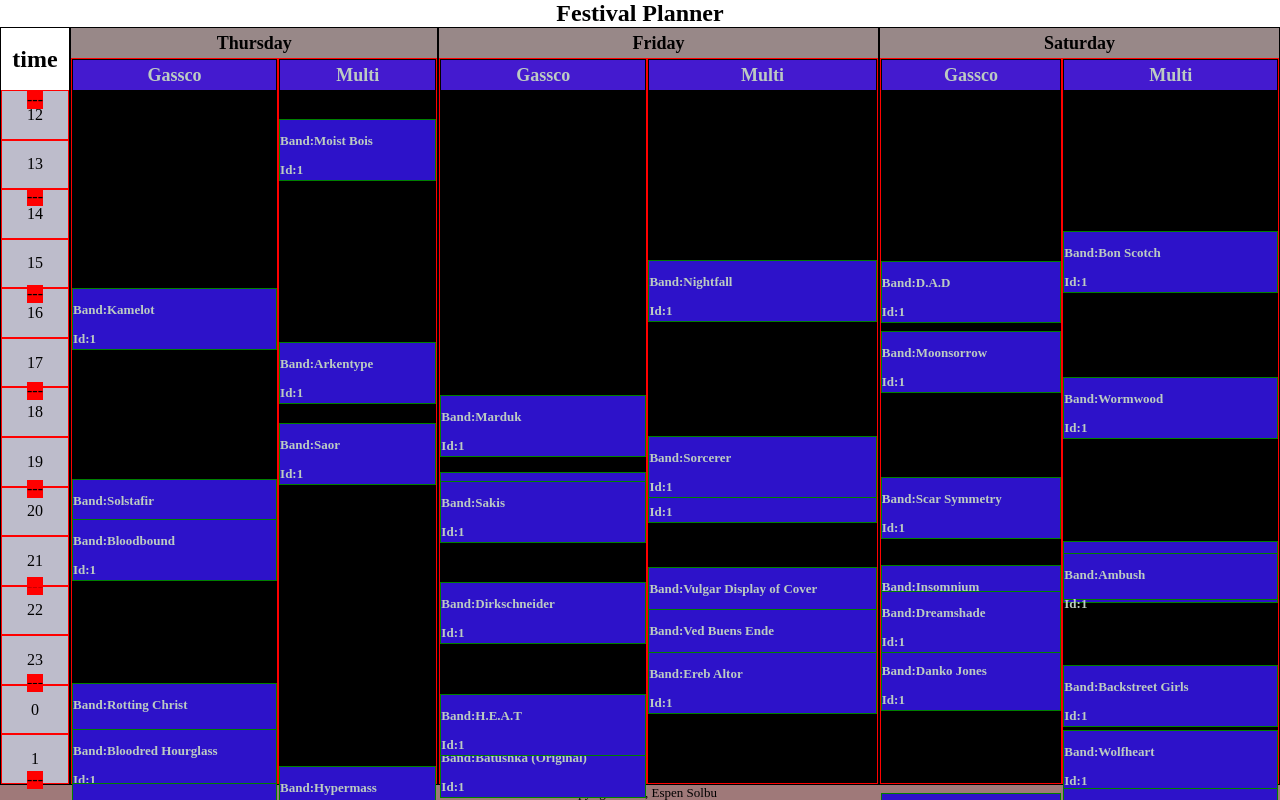
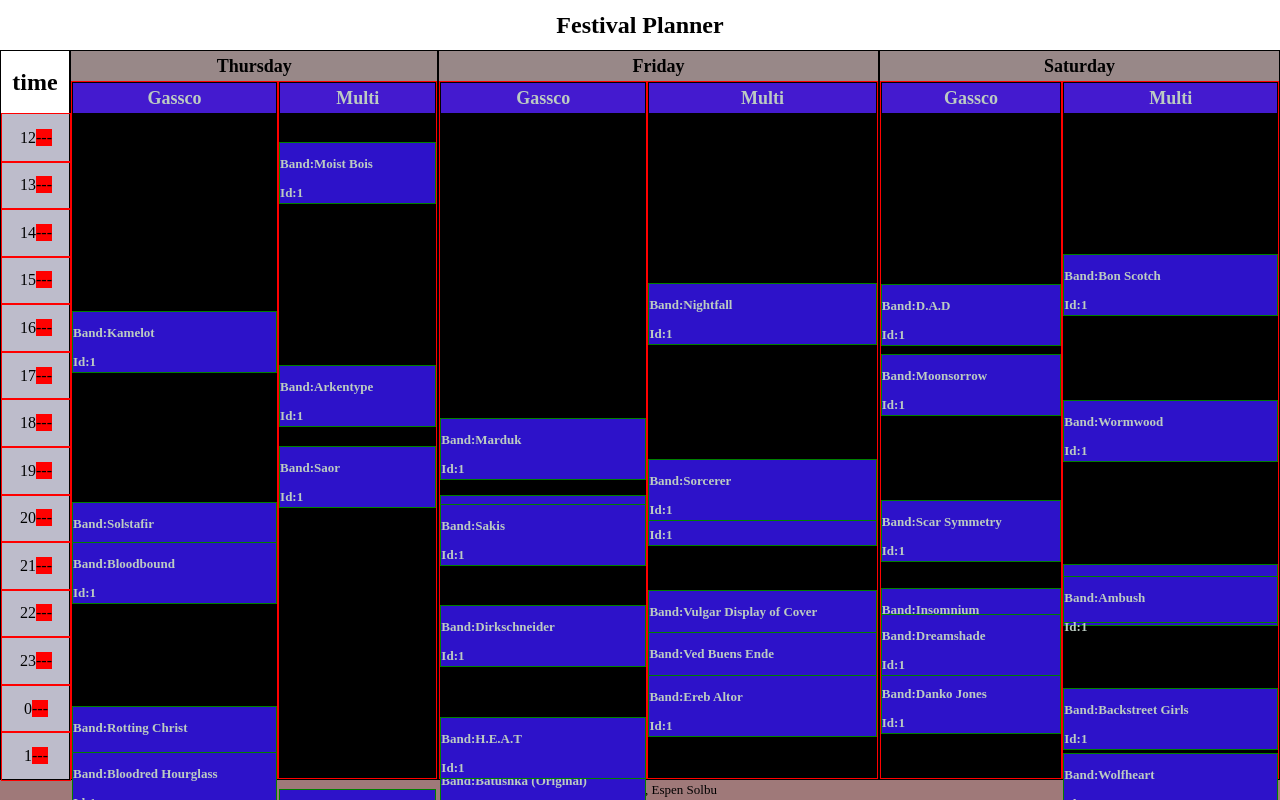
Before and after one commit to takilara/festival_planner, an Angular app: page / in a window 1280 px wide. Shown: the top 800 px of the page. Built offline with nearby package versions, Linux system fonts and the light colour scheme.

Commit message:
little bit more work on dynamic markers

```diff
--- a/src/app/hour-marker/hour-marker.component.html
+++ b/src/app/hour-marker/hour-marker.component.html
@@ -1,6 +1,6 @@
 <div class="hourMarker" >
-    <div class="hourMarkerHour">{{marker?.hour}}</div>
-    <div class="hourMarkerLine"
+    <span class="hourMarkerHour">{{marker?.hour}}</span>
+    <span class="hourMarkerLine"
     [style.top.px]="marker?.top"
-    >---</div>
+    >---</span>
 </div>
--- a/src/app/time/time.component.html
+++ b/src/app/time/time.component.html
@@ -5,6 +5,8 @@
         *ngFor="let marker of markers"
          [marker]='marker'
          [style.height.px]="marker?.height"
+         [style.width.px]="marker?.width"
+         [style.top.px]="marker?.top"
         ></app-hour-marker>
     </div>
 </div>
--- a/src/app/time/time.component.ts
+++ b/src/app/time/time.component.ts
@@ -1,9 +1,10 @@
-import { Component, OnInit, ElementRef, ViewChild, AfterViewInit } from '@angular/core';
+import { Component, OnInit, ElementRef, ViewChild, AfterViewInit, NgZone, OnDestroy } from '@angular/core';
 import { DataService } from '../data.service';
 
 export interface HourMarkers {
   hour: number;
   height: number;
+  width: number;
   top: number;
 }
 
@@ -13,22 +14,30 @@
   styleUrls: ['./time.component.scss']
 })
 
-export class TimeComponent implements AfterViewInit {
+export class TimeComponent implements AfterViewInit, OnInit, OnDestroy {
   @ViewChild('hourColumn') elementView?: ElementRef;
 
-  contentHeight: number = -1;
+  contentHeight:number = -1;
+  contentWidth:number = -1;
   markers:HourMarkers[] = [];
+  observer?:ResizeObserver;
 
-  constructor(private dataService: DataService) {
-  }
+  constructor(
+    private dataService: DataService,
+    private host: ElementRef,
+    private zone: NgZone
+    ) {   }
 
-  ngAfterViewInit() {
+  reCalculateScaling() {
     this.contentHeight = this.elementView?.nativeElement.offsetHeight;
+    this.contentWidth = this.elementView?.nativeElement.offsetWidth;
     console.log("Content Height: ",this.contentHeight);
     var firstAndLast = this.dataService.getFirstAndLastHourForAFestivalDay("1","2023-05-04"); // need to wrap this or something, maybe allow service to determine shown days
     var spacing = this.contentHeight/firstAndLast.hours;
 
     let theHour = firstAndLast.firstHour;
+    //this.markers=[];
+    if(this.markers.length==0) {
       for(let i = 0; i< firstAndLast.hours; i++)
       {
         theHour = firstAndLast.firstHour+i;
@@ -37,14 +46,43 @@
           {
             "hour": theHour,
             "height": spacing,
+            "width": this.contentWidth,
             "top": spacing * i
           }
         );
       }
+    } else {
+      // We already have an array, loop it and update content?
+      // Alternatively. loop over hours, and use viewchild to get the markers
+    }
+
+  }
+
+  ngOnInit(): void {
+    // Detect rescaling
+    this.observer = new ResizeObserver(entries => {
+      this.zone.run(() => {
+        //this.width = entries[0].contentRect.width;
+        const height = entries[0].contentRect.height;
+        console.log(entries[0].contentRect, height);
+      });
+    });
+    this.observer.observe(this.host.nativeElement);
+
+
+  }
+
+  ngAfterViewInit() {
+    // runs after rendering, might not be needed
+    this.reCalculateScaling();
 
     console.log("Place hour entries at:");
     console.log(this.markers);
 
   }
 
+  ngOnDestroy(): void {
+    this.observer?.unobserve(this.host.nativeElement);
   }
+
+}
--- a/src/styles.scss
+++ b/src/styles.scss
@@ -67,7 +67,7 @@
 }
 
 app-hour-marker {
-    position: relative;
+    position: absolute;
     align-items: center; // center align text (vertical)
     justify-content: center; // center align text (horizontal)
     vertical-align: middle;
@@ -77,7 +77,7 @@
 }
 
 .hourMarkerLine {
-    position: absolute;
+    //position: absolute;
     background-color: red;
 }
 
@@ -188,6 +188,7 @@
 
 #application .app.daycontainer.time.times {
     background-color: rgb(189, 188, 203);
+    position: relative;
     //border: 1px solid black;
     //display: block;
     //flex: 1 1 auto;
```
Lines whose indentation alone changed are shown as unchanged.
